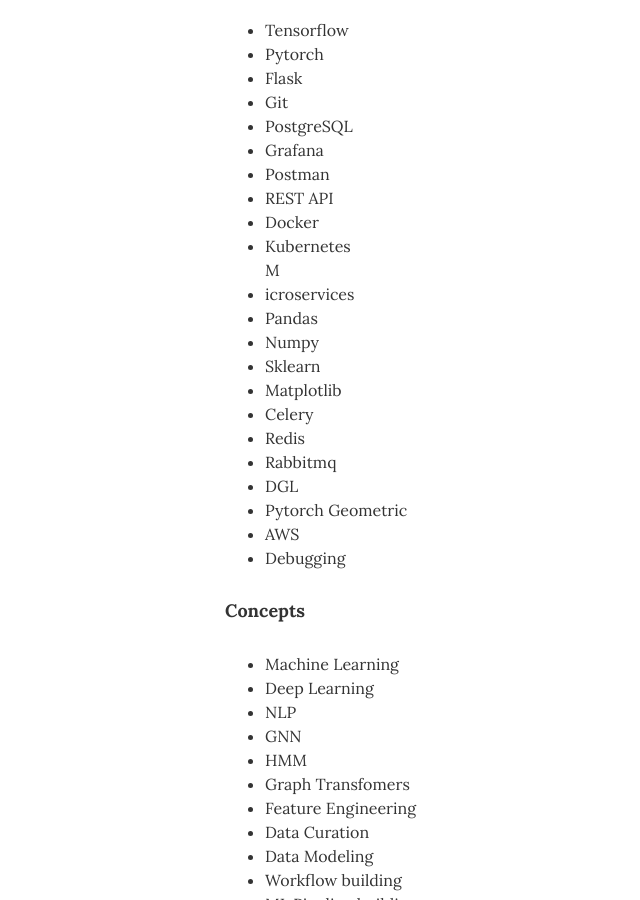
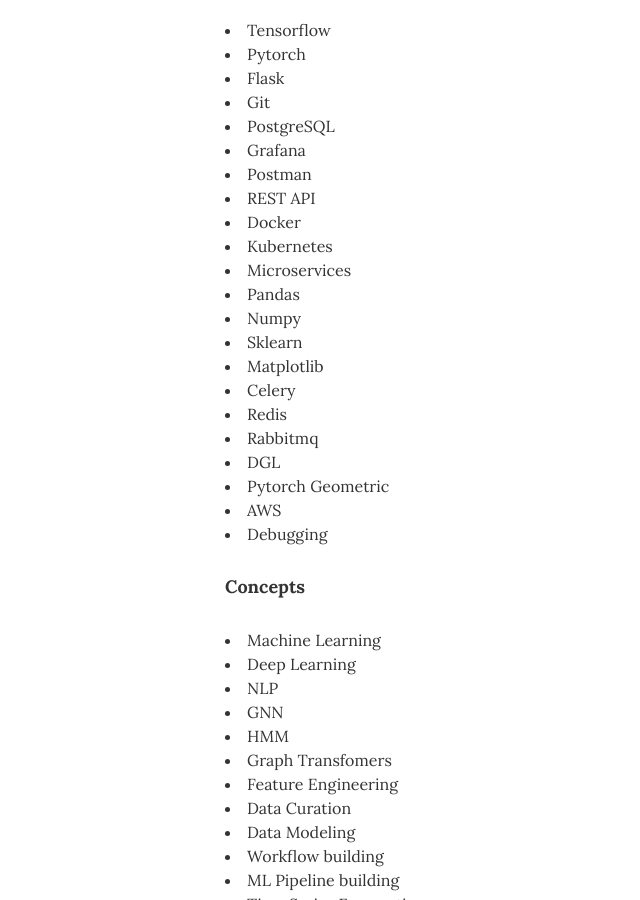
Before and after one commit to Priyanshu0/resume, a Jekyll site: the page built from index.html, in a window 1280 px wide and 900 px high, scrolled down 4184 px. Shown: the whole window, without its empty margins (75-715 px from the left). Built offline with Jekyll 4.4.1, drawn with Linux system fonts in a browser that asks for light colours.

Commit message:
Changes in the skills file

```diff
--- a/_data/skills.yml
+++ b/_data/skills.yml
@@ -1,7 +1,7 @@
 # Skills
 - category: Languages
-- skill: <ul><li>Python</li><li>C++</li></ul>
+- skill: <li>Python</li><li>C++</li>
 - category: Technology
-- skill: <ul><li>Tensorflow</li><li>Pytorch</li><li>Flask</li><li>Git</li><li>PostgreSQL</li><li>Grafana</li><li>Postman</li><li>REST API</li><li>Docker</li><li>Kubernetes</li>M<li>icroservices</li><li>Pandas</li><li>Numpy</li><li>Sklearn</li><li>Matplotlib</li><li>Celery</li><li>Redis</li><li>Rabbitmq</li><li>DGL</li><li>Pytorch Geometric</li><li>AWS</li><li>Debugging</li></ul>
+- skill: <li>Tensorflow</li><li>Pytorch</li><li>Flask</li><li>Git</li><li>PostgreSQL</li><li>Grafana</li><li>Postman</li><li>REST API</li><li>Docker</li><li>Kubernetes</li><li>Microservices</li><li>Pandas</li><li>Numpy</li><li>Sklearn</li><li>Matplotlib</li><li>Celery</li><li>Redis</li><li>Rabbitmq</li><li>DGL</li><li>Pytorch Geometric</li><li>AWS</li><li>Debugging</li>
 - category: Concepts
-- skill: <ul><li>Machine Learning</li><li>Deep Learning</li><li>NLP</li><li>GNN</li><li>HMM</li><li>Graph Transfomers</li><li>Feature Engineering</li><li>Data Curation</li><li>Data Modeling</li><li>Workflow building</li><li>ML Pipeline building</li><li>Time Series Forecasting</li><li>Predictive Modelling</li><li>Classification</li><li>Unsupervised Learning</li><li>DSA</li><li>Multi-GPU Training</li><li>OOP</li></ul>
+- skill: <li>Machine Learning</li><li>Deep Learning</li><li>NLP</li><li>GNN</li><li>HMM</li><li>Graph Transfomers</li><li>Feature Engineering</li><li>Data Curation</li><li>Data Modeling</li><li>Workflow building</li><li>ML Pipeline building</li><li>Time Series Forecasting</li><li>Predictive Modelling</li><li>Classification</li><li>Unsupervised Learning</li><li>DSA</li><li>Multi-GPU Training</li><li>OOP</li>
```
